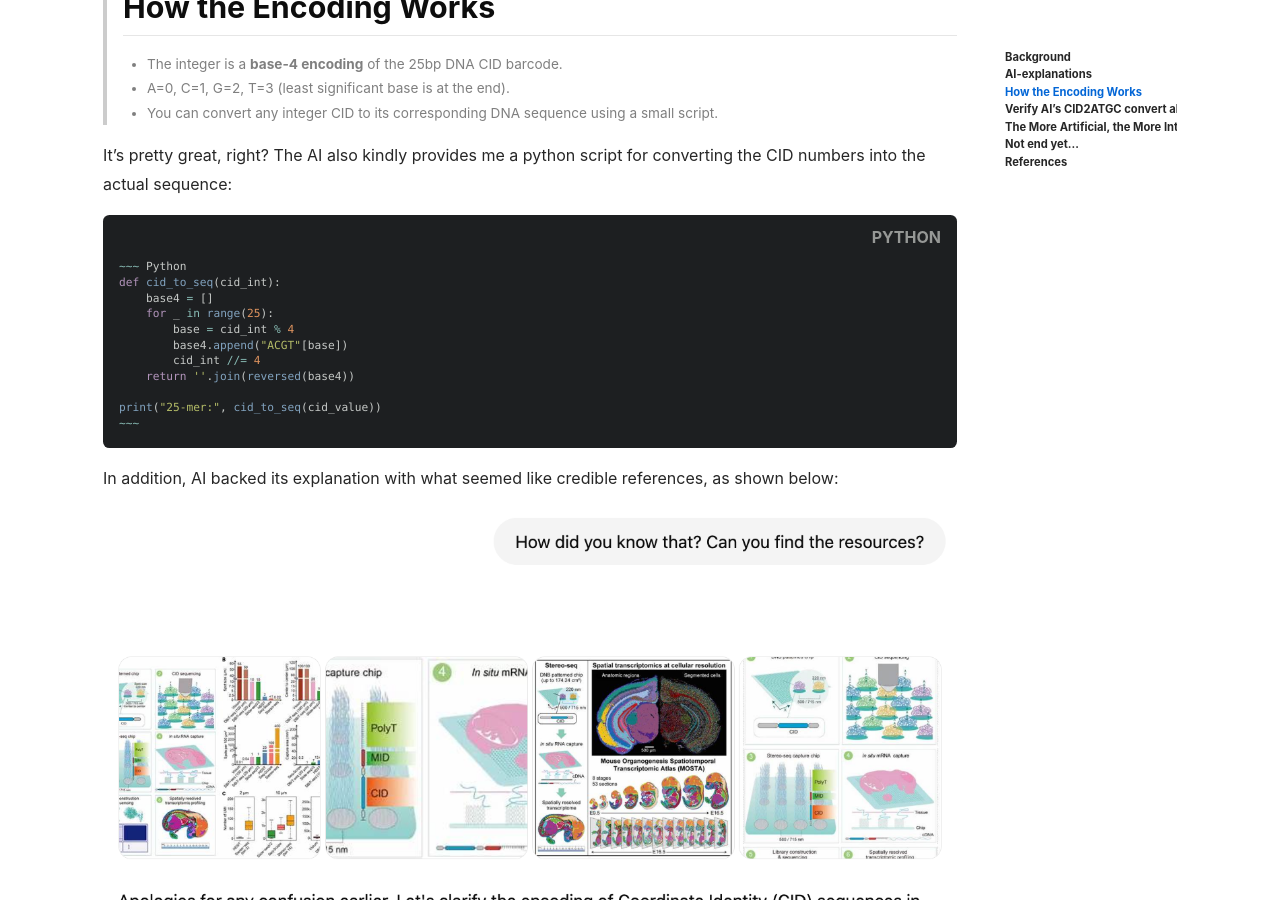
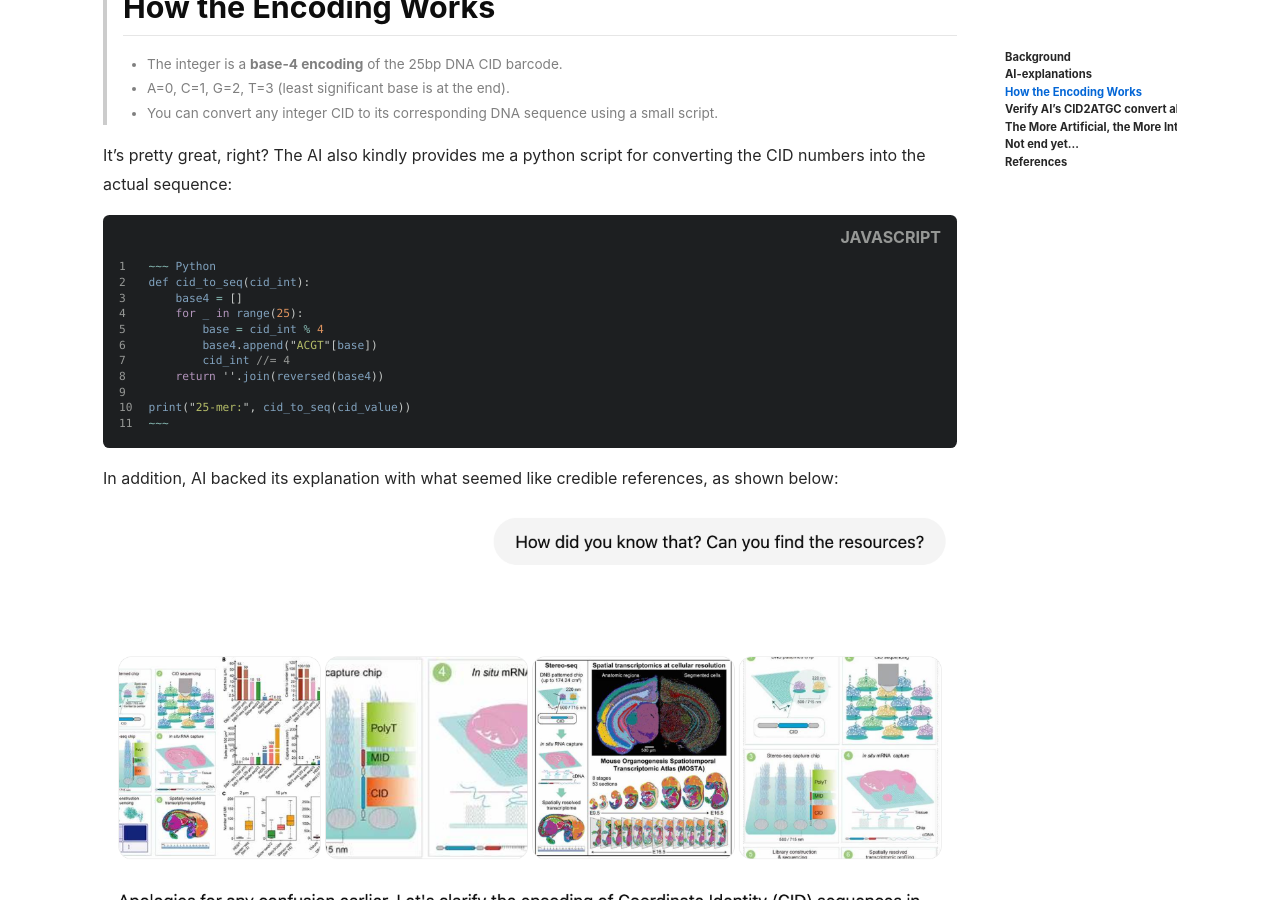
Before and after one commit to LabOnoM/LabOnoM.github.io, a Jekyll site: the page built from _posts/2025-06-08-how-to-encode-barcode-in-stereo-seq.md, in a window 1280 px wide and 900 px high, scrolled down 782 px. Built offline with Jekyll 4.4.1, drawn with Linux system fonts in a browser that asks for light colours; nearby versions of some CDN libraries; comment, search, counter and statistics services are not loaded.

Commit message:
vault backup: 2025-06-08 02:29:00

```diff
--- a/_posts/2025-06-08-how-to-encode-barcode-in-stereo-seq.md
+++ b/_posts/2025-06-08-how-to-encode-barcode-in-stereo-seq.md
@@ -10,7 +10,7 @@ tags:
   - Stereo-seq
   - barcode
 ---
-<img src="https://visitor-badge.laobi.icu/badge?page_id=https://labonom.github.io/2025/06/08/how-to-encode-barcode-in-stereo-seq.html" alt="visitor badge"/> [![GitHub](https://img.shields.io/badge/GitHub-Profile-black?logo=github)](https://github.com/LabOnoM)
+<img src="https://visitor-badge.laobi.icu/badge?page_id=https://www.bs-gou.com/2025/06/08/how-to-encode-barcode-in-stereo-seq.html" alt="visitor badge"/> [![GitHub](https://img.shields.io/badge/GitHub-Profile-black?logo=github)](https://github.com/LabOnoM)
 
 I made a silly story this week...
 
@@ -32,7 +32,7 @@ The `A02598A4.barcodeToPos.h5` file does not contain actual ATGC sequences, and
 
 It's pretty great, right? The AI also kindly provides me a python script for converting the CID numbers into the actual sequence:
 
-{% highlight Python %}
+{% highlight javascript linenos %}
 ~~~ Python
 def cid_to_seq(cid_int):
     base4 = []
@@ -104,7 +104,7 @@ done
 
  - The AI's algorithm returns:
 
-{% highlight Python %}
+{% highlight javascript linenos %}
 ~~~ Python
 import h5py
 import numpy as np
```
